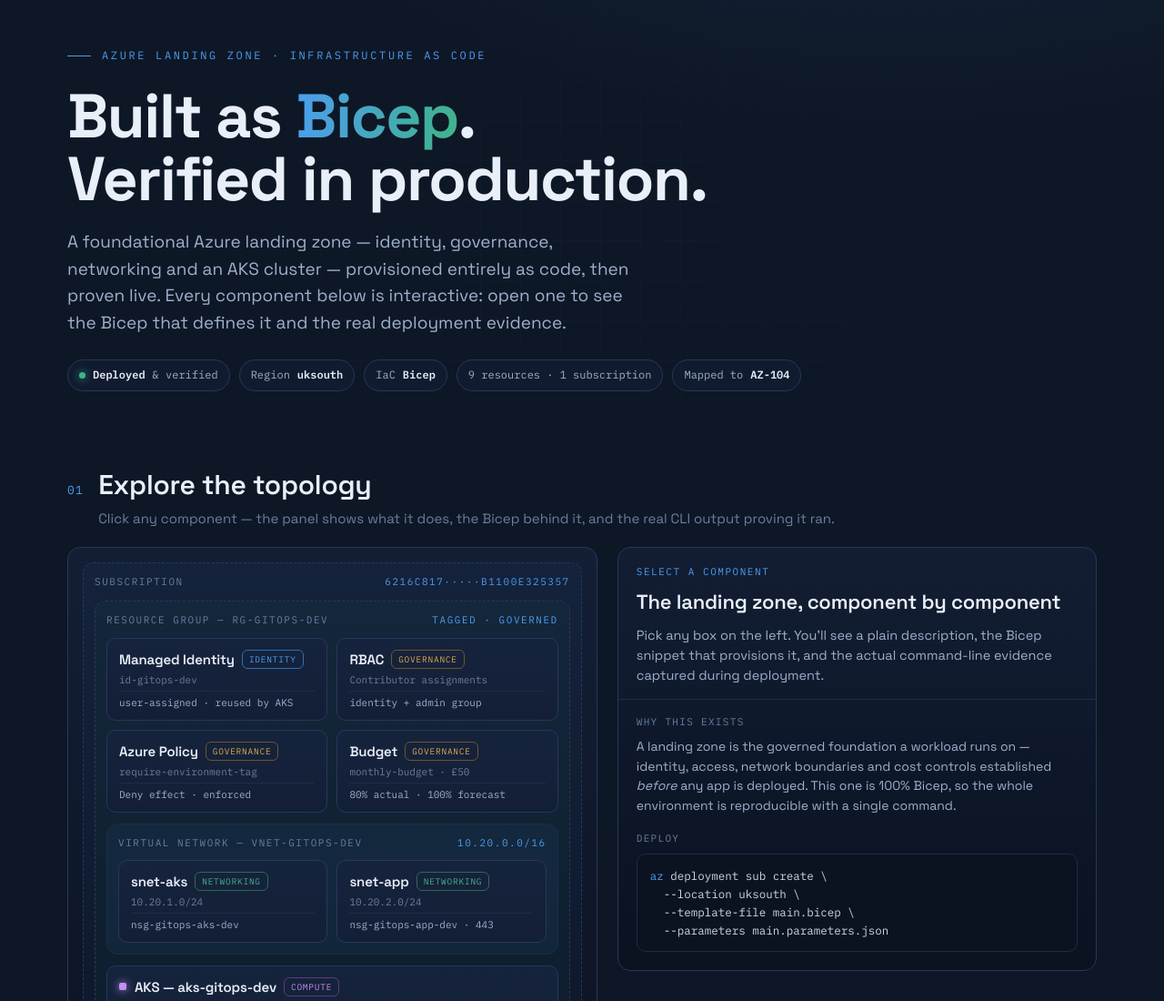
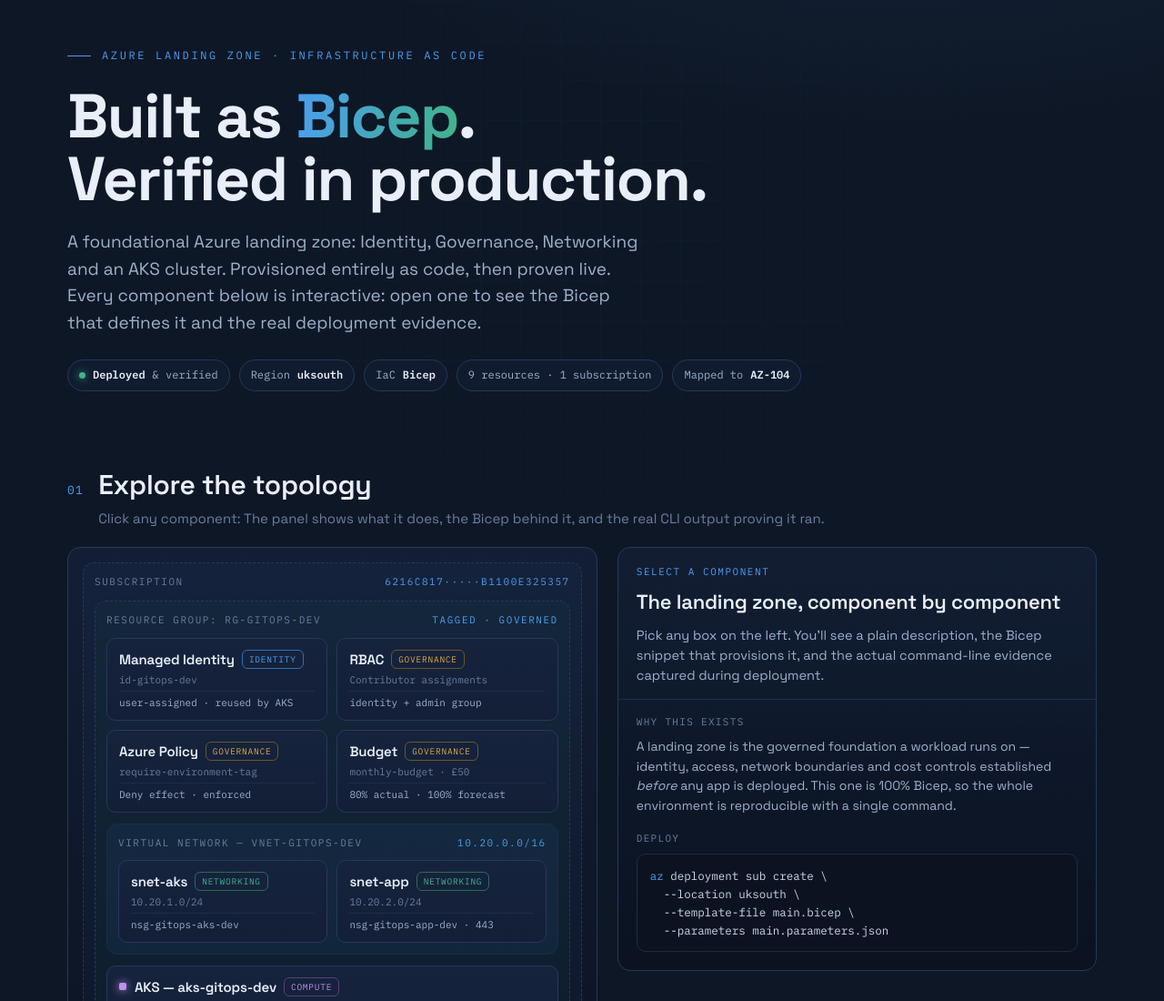
Before and after one commit to BabaGee01/BabaGee01.github.io, a plain HTML site: page azure-landing-zone.html in a window 1280 px wide. Shown: the top 1100 px of the page at 91% size. Drawn offline with Linux system fonts and the light colour scheme.

Commit message:
Update azure-landing-zone.html

```diff
--- a/azure-landing-zone.html
+++ b/azure-landing-zone.html
@@ -251,7 +251,7 @@
   <header>
     <p class="eyebrow">Azure Landing Zone · Infrastructure as Code</p>
     <h1>Built as <span class="accent">Bicep</span>.<br>Verified in production.</h1>
-    <p class="lede">A foundational Azure landing zone — identity, governance, networking and an AKS cluster — provisioned entirely as code, then proven live. Every component below is interactive: open one to see the Bicep that defines it and the real deployment evidence.</p>
+    <p class="lede">A foundational Azure landing zone: Identity, Governance, Networking and an AKS cluster. Provisioned entirely as code, then proven live. Every component below is interactive: open one to see the Bicep that defines it and the real deployment evidence.</p>
     <div class="meta">
       <span class="chip"><span class="dot"></span> <b>Deployed</b> &amp; verified</span>
       <span class="chip">Region <b>uksouth</b></span>
@@ -266,7 +266,7 @@
     <span class="sec-num">01</span>
     <div>
       <h2 class="sec-title">Explore the topology</h2>
-      <p class="sec-sub">Click any component — the panel shows what it does, the Bicep behind it, and the real CLI output proving it ran.</p>
+      <p class="sec-sub">Click any component: The panel shows what it does, the Bicep behind it, and the real CLI output proving it ran.</p>
     </div>
   </div>
 
@@ -277,7 +277,7 @@
         <div class="scope-label"><span>Subscription</span><span class="tagv">6216c817·····b1100e325357</span></div>
 
         <div class="scope rg">
-          <div class="scope-label"><span>Resource Group — rg-gitops-dev</span><span class="tagv">tagged · governed</span></div>
+          <div class="scope-label"><span>Resource Group: rg-gitops-dev</span><span class="tagv">tagged · governed</span></div>
 
           <div class="row two">
             <button class="node" data-key="identity" data-tone="identity">
```
